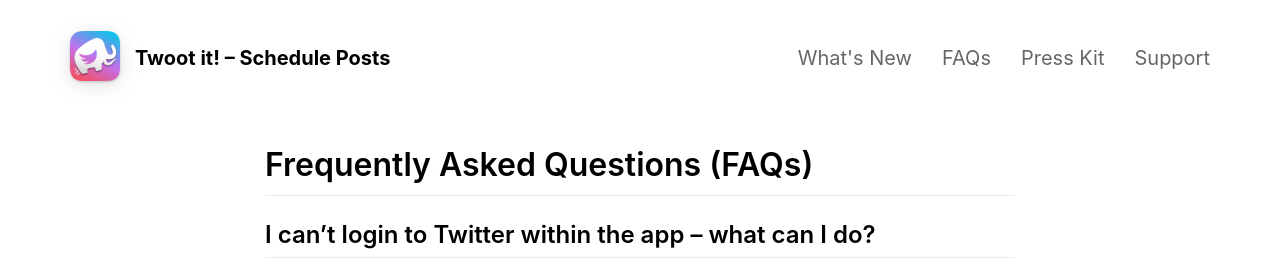
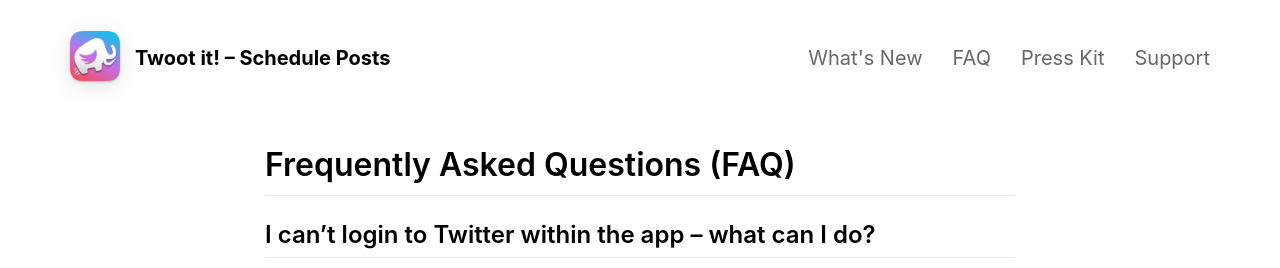
Before and after one commit to FlineDev/CrossCraft-LandingPage, a Jekyll site: the page built from _pages/faq.md, in a window 1280 px wide and 900 px high. Shown: the top 268 px of the window. Built offline with Jekyll 4.4.1, drawn with Linux system fonts in a browser that asks for light colours; nearby versions of some CDN libraries.

Commit message:
Singularize FAQs to the correct FAQ

```diff
--- a/_pages/faq.md
+++ b/_pages/faq.md
@@ -1,11 +1,11 @@
 ---
 layout: page
-title: FAQs
+title: FAQ
 include_in_header: true
 ---
 
 
-# Frequently Asked Questions (FAQs)
+# Frequently Asked Questions (FAQ)
 
 
 ## I can't login to Twitter within the app – what can I do?
```
